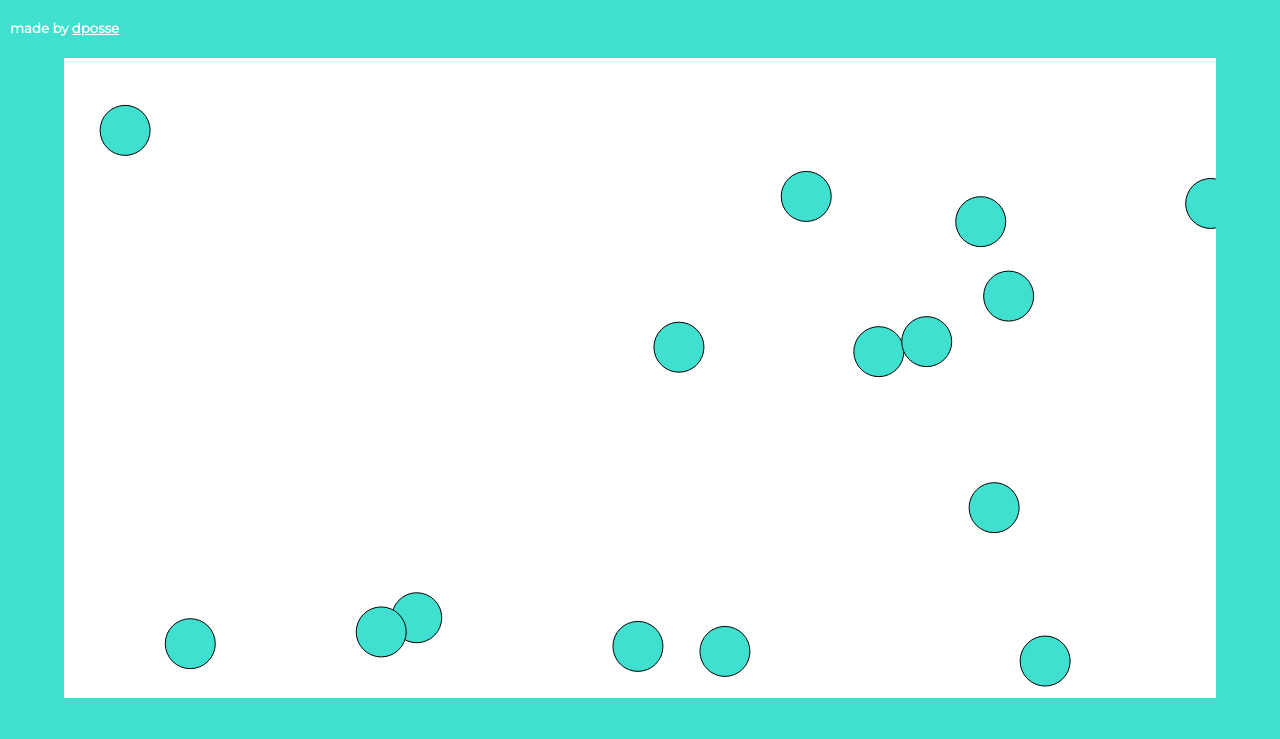
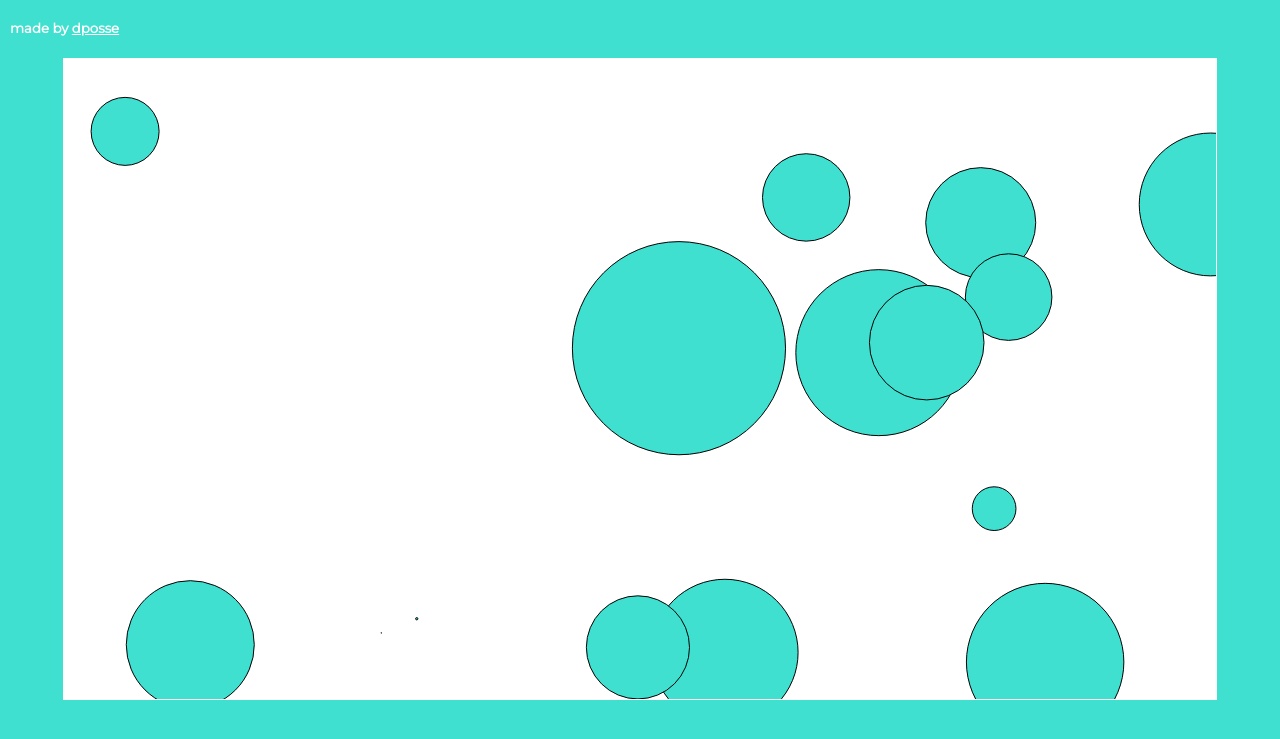
Before and after one commit to dposse/smashalytics, a website: page index.html in a window 1280 px wide. Shown: the part 63-802 px from the top of the page. Drawn offline with Linux system fonts and the light colour scheme.

Commit message:
Node radius correlates to data.entrants

```diff
--- a/bubbleChart.js
+++ b/bubbleChart.js
@@ -40,7 +40,7 @@ d3.csv("tournamentData.csv")
        .append("circle")
        .attr("fill", "turquoise")
        .attr("stroke", "black")
-       .attr("r", 25)
+       .attr("r", (data) => { return data.entrants / 7; })
        .attr("cx", (d) => { return Math.random() * parseInt(svg.style("width")); })
        .attr("cy", (d) => { return Math.random() * parseInt(svg.style("height")); });
 
--- a/main.css
+++ b/main.css
@@ -16,6 +16,7 @@ header {
   width: 90%;
   height: 80%;
   margin: auto;
+  border: 1px solid white;
 }
 
 #madeBy a {
```
